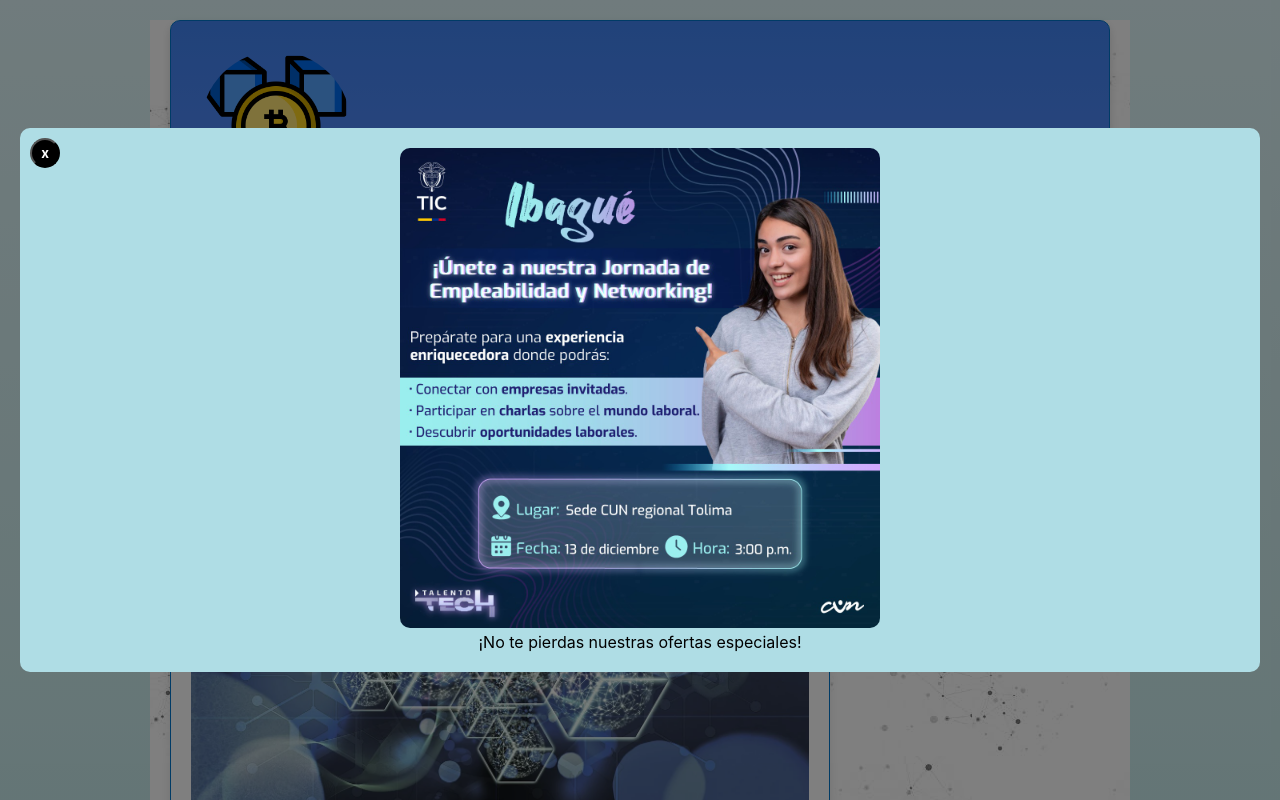
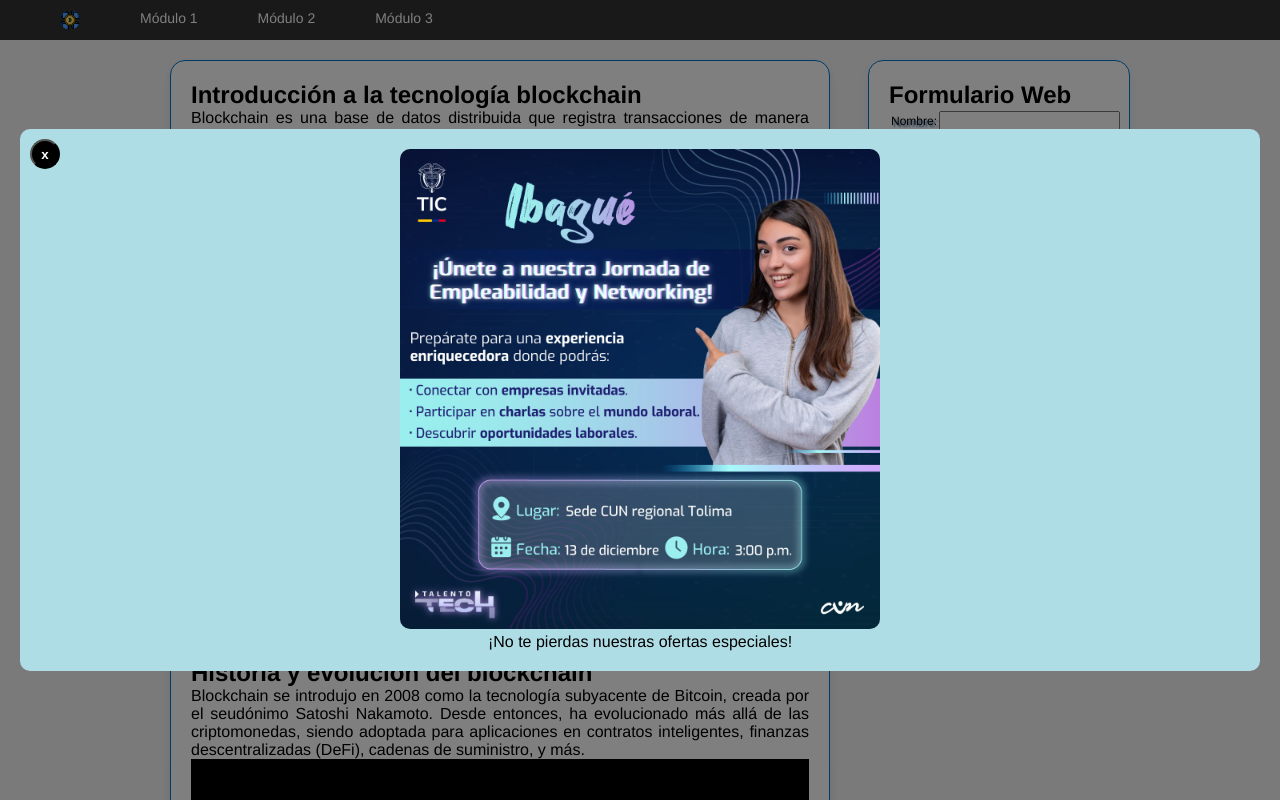
Before and after one commit to WilliLozada/Blockchain-Bootcamp, a plain HTML site: page index.html in a window 1280 px wide. Shown: the top 800 px of the page. Drawn offline with Linux system fonts and the light colour scheme.

Commit message:
:recycle: adding improvements

```diff
--- a/css/style.css
+++ b/css/style.css
@@ -1,14 +1,69 @@
 * {
   margin: 0px;
   padding: 0px;
-  font-family: "SF Pro Text", "SF Pro Icons", "AOS Icons", "Helvetica Neue",
-    Helvetica, Arial, sans-serif;
+  font-family: "Helvetica Neue", Helvetica, Arial, sans-serif;
 }
 
 body {
-  text-align: center;
-  background: linear-gradient(to bottom, #e0f7fa, #a0d8d4);
-  font-family: "Open Sans", sans-serif;
+  background-color: #f5f5f7;
+  padding-top: 40px;
+}
+
+.blockchain-icon {
+  width: 20px;
+  height: auto;
+  vertical-align: middle;
+
+  clip-path: circle(50%);
+  transition: 2s;
+}
+
+.blockchain-icon:hover {
+  clip-path: circle(65%);
+  scale: 1.8;
+}
+
+.header {
+  background-color: #333333;
+  color: white;
+  width: 100%;
+  position: fixed;
+  top: 0;
+  z-index: 1000;
+}
+
+.main-menu {
+  max-width: 1200px;
+  margin: 0 auto;
+  display: flex;
+  justify-content: space-between;
+  align-items: center;
+  padding: 0 20px;
+}
+
+.main-menu-list {
+  list-style: none;
+  display: flex;
+  gap: 20px;
+}
+
+.main-menu-list li {
+  display: inline;
+}
+
+.main-menu-list a {
+  text-decoration: none;
+  color: white;
+  font-size: 14px;
+  padding: 10px 20px;
+  display: inline-block;
+  transition: background-color 0.3s, transform 0.2s;
+}
+
+.main-menu-list a:hover {
+  background-color: #444444;
+  transform: scale(1.05);
+  border-radius: 10px;
 }
 
 #main-content {
@@ -17,46 +72,6 @@
   text-align: left;
 
   background-image: url("../img/background.jpeg");
-}
-
-#header {
-  height: 200px;
-  background: linear-gradient(to bottom, #4285f4, #5c8eff);
-  border: 1px solid #0077cc;
-  padding: 20px;
-  text-align: center;
-  margin: 20px;
-  border-radius: 10px;
-  box-shadow: 0 4px 10px rgba(0, 0, 0, 0.15);
-}
-
-.header-image {
-  width: 150px;
-  height: 150px;
-  margin: 10px;
-}
-
-#blockchain-icon {
-  clip-path: circle(50%);
-  width: 150px;
-  transition: 2.5s;
-}
-
-#blockchain-icon:hover {
-  clip-path: circle(65%);
-  scale: 1.1;
-}
-
-h1 {
-  font: bold;
-  font-size: 20px;
-}
-
-#main-menu {
-  background: linear-gradient(to bottom, #4285f4, #357ae8);
-  padding: 15px;
-  border-radius: 10px;
-  box-shadow: 0 4px 6px rgba(0, 0, 0, 0.1);
 }
 
 .nav-link {
--- a/index.html
+++ b/index.html
@@ -8,37 +8,26 @@
     <link rel="stylesheet" href="css/style.css" type="text/css" />
     <script src="js/scripts.js"></script>
   </head>
+  <header class="header">
+    <nav class="main-menu">
+      <ul class="main-menu-list">
+        <li>
+          <a href="#"
+            ><img
+              src="assets/icons/blockchain.png"
+              alt="blockchain"
+              class="blockchain-icon"
+          /></a>
+        </li>
+        <li><a href="#">Módulo 1</a></li>
+        <li><a href="#">Módulo 2</a></li>
+        <li><a href="#">Módulo 3</a></li>
+      </ul>
+    </nav>
+  </header>
   <body>
     <div id="main-content">
-      <header id="header">
-        <div class="header-image">
-          <img
-            id="blockchain-icon"
-            src="assets/icons/blockchain.png"
-            alt="icon_blockchain"
-          />
-        </div>
-        <div class="header-title">
-          <h1>Bootcamp Blockchain</h1>
-        </div>
-      </header>
-
-      <nav id="main-menu">
-        <ul>
-          <a href="#" class="nav-link">Módulo 1</a>
-          <a href="#" class="nav-link">Módulo 2</a>
-          <a href="#" class="nav-link">Módulo 3</a>
-        </ul>
-      </nav>
-
-      <selection id="section">
-        <div id="promo-banner">
-          <div id="promo-background">
-            <button id="promo-close-button">x</button>
-            <img id="promo-img" src="img/banner.jpeg" alt="banner" />
-            <p>¡No te pierdas nuestras ofertas especiales!</p>
-          </div>
-        </div>
+      <section id="section">
         <article>
           <h2>Introducción a la tecnología blockchain</h2>
           <p class="text">
@@ -107,7 +96,7 @@
             <small>Principios básicos y terminología clave</small>
           </footer>
         </article>
-      </selection>
+      </section>
 
       <aside id="side-panel">
         <form name="form">
@@ -139,11 +128,19 @@
           </table>
         </form>
       </aside>
-      <footer id="footer">
-        <h3 id="info">William Alexander Lozada Portilla</h3>
-        <h3 id="info">Ingeniero Electrónico</h3>
-        <h3 id="info">Backend software engineer</h3>
-      </footer>
     </div>
   </body>
+  <footer id="footer">
+    <h3 id="info">William Alexander Lozada Portilla</h3>
+    <h3 id="info">Ingeniero Electrónico</h3>
+    <h3 id="info">Backend software engineer</h3>
+    <p>&copy; 2024</p>
+  </footer>
+  <div id="promo-banner">
+    <div id="promo-background">
+      <button id="promo-close-button">x</button>
+      <img id="promo-img" src="img/banner.jpeg" alt="banner" />
+      <p>¡No te pierdas nuestras ofertas especiales!</p>
+    </div>
+  </div>
 </html>
```
